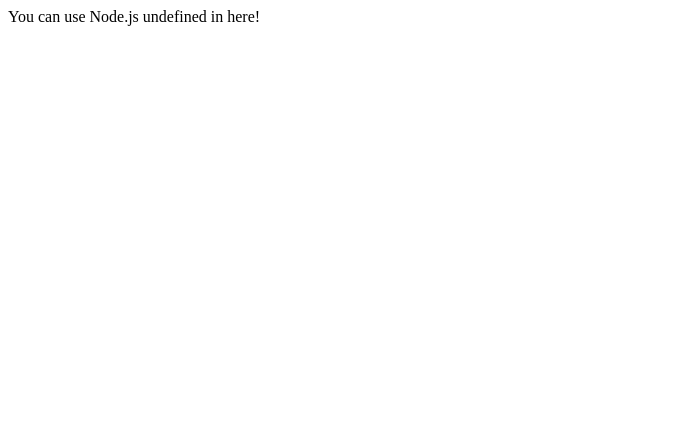
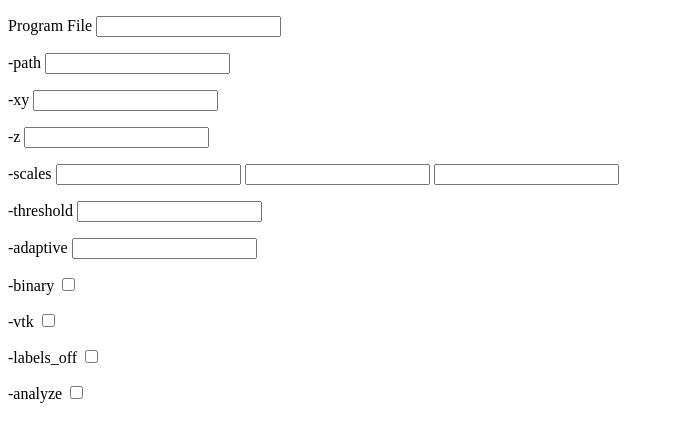
Before and after one commit to tkreind/MitoGraphWrapper, an Electron app: page index.html in a window 800 px wide. Shown: the whole page, without its empty margins (0-674 px from the left). Drawn offline with Linux system fonts and the light colour scheme.

Commit message:
basic fields added to html

```diff
--- a/index.html
+++ b/index.html
@@ -5,6 +5,39 @@
     <title>App</title>
 </head>
 <body>
-    You can use Node.js <script>document.write(process.versions.node)</script> in here!
+	<p>
+		Program File <input type="text" name="-program">
+	</p>
+	<p>
+		-path <input type="text" name="-path">
+	</p>
+	<p>
+		-xy <input type="text" name="-xy">
+	</p>
+	<p>
+		-z <input type="text" name="-z">
+	</p>
+	<p>
+		-scales <input type="text" name="-scales-a"> <input type="text" name="-scales-b"> <input type="text" name="-scales-c">
+	</p>
+	<p>
+		-threshold <input type="text" name="-threshold">
+	</p>
+	<p>
+		-adaptive <input type="text" name="-adaptive">
+	</p>
+	<p>
+		-binary <input type="checkbox" name="-binary">
+	</p>
+	<p>
+		-vtk <input type="checkbox" name="-vtk">
+	</p>
+	<p>
+		-labels_off <input type="checkbox" name="-labels_off">
+	</p>
+	<p>
+		-analyze <input type="checkbox" name="-analyze">
+	</p>
+
 </body>
 </html>
```
Also changed, not shown: main.js (+6 -3 lines).
